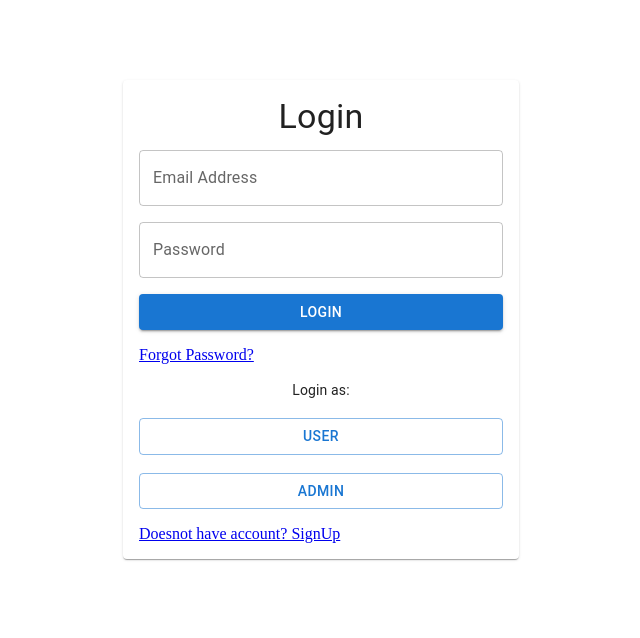
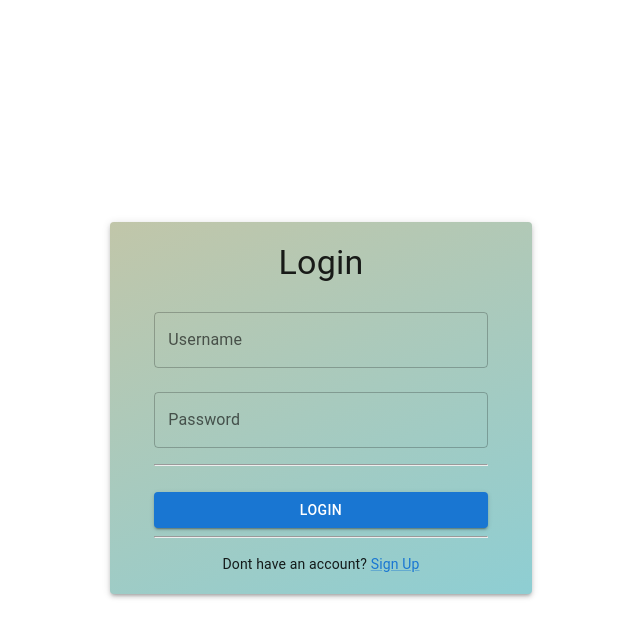
Before and after one commit to sristhilamichhane/multilingo, a React (Vite) app in the folder frontend/: page / in a window 1280 px wide. Shown: the top 638 px of the page, without its empty margins (319-959 px from the left). Built offline with nearby package versions, Linux system fonts and the light colour scheme; what react-swipeable-views-utils would draw is missing.

Commit message:
feat: :sparkles: Login page

```diff
--- a/frontend/src/components/SignUpLogin/Login.jsx
+++ b/frontend/src/components/SignUpLogin/Login.jsx
@@ -1,76 +1,92 @@
+import { useState } from "react";
 import {
+  Button,
+  TextField,
+  Typography,
   Container,
+  Paper,
   Grid,
-  TextField,
-  Button,
-  Typography,
-  Paper,
+  Link,
 } from "@mui/material";
-import { Link } from "react-router-dom";
+import { useNavigate } from "react-router-dom";
+import "../../Pages/Home.css";
 
-const Login = () => {
+function Login() {
+  const navigate = useNavigate();
+  const [username, setUsername] = useState("");
+  const [password, setPassword] = useState("");
+
+  const handleLogin = () => {
+    // You can implement your authentication logic here.
+    // For simplicity, let's assume a hardcoded admin login.
+    if (username === "admin" && password === "adminpassword") {
+      navigate("/AdminHome");
+    } else {
+      navigate("/UserHome");
+    }
+  };
+
   return (
-    <Container maxWidth="xs">
-      <Paper sx={{ padding: 2, marginTop: 10 }}>
+    <Grid
+      container
+      justifyContent="center"
+      alignItems="center"
+      style={{ minHeight: "100vh" }} // Center vertically on the page
+    >
+      <Grid item xs={12} sm={8} md={6} lg={4}>
+        <Paper
+          elevation={3}
+          style={{ padding: "20px" }}
+          className="gradientLight"
+        >
+          <Container>
             <Typography variant="h4" align="center" gutterBottom>
               Login
             </Typography>
-        <form>
-          <Grid container spacing={2}>
-            <Grid item xs={12}>
             <TextField
+              label="Username"
               fullWidth
-                label="Email Address"
-                name="email"
               variant="outlined"
+              margin="normal"
+              value={username}
+              onChange={(e) => setUsername(e.target.value)}
             />
-            </Grid>
-            <Grid item xs={12}>
             <TextField
+              label="Password"
               fullWidth
-                label="Password"
-                name="password"
+              variant="outlined"
+              margin="normal"
               type="password"
-                variant="outlined"
+              value={password}
+              onChange={(e) => setPassword(e.target.value)}
             />
-            </Grid>
-            <Grid item xs={12}>
+            <br />
+            <hr />
+            <br />
             <Button
-                fullWidth
               variant="contained"
               color="primary"
-                type="submit"
+              fullWidth
+              onClick={handleLogin}
             >
               Login
             </Button>
-            </Grid>
-            <Grid item xs={12}>
-              <Link href="#" variant="body2">
-                Forgot Password?
+            <hr />
+            <Typography
+              variant="body2"
+              align="center"
+              style={{ marginTop: "16px" }}
+            >
+              Dont have an account?{" "}
+              <Link href="/signUp" color="primary">
+                Sign Up
               </Link>
-            </Grid>
-            <Grid item xs={12}>
-              <Typography variant="body2" align="center">
-                Login as:
             </Typography>
-              <br />
-              <Button variant="outlined" color="primary" fullWidth>
-                User
-              </Button>
-              <br />
-              <br />
-              <Button variant="outlined" color="primary" fullWidth>
-                Admin
-              </Button>
-            </Grid>
-            <Grid item xs={12}>
-              <Link to="/signUp">Doesnot have account? SignUp</Link>
+          </Container>
+        </Paper>
       </Grid>
     </Grid>
-        </form>
-      </Paper>
-    </Container>
   );
-};
+}
 
 export default Login;
```
Lines whose indentation alone changed are shown as unchanged.
